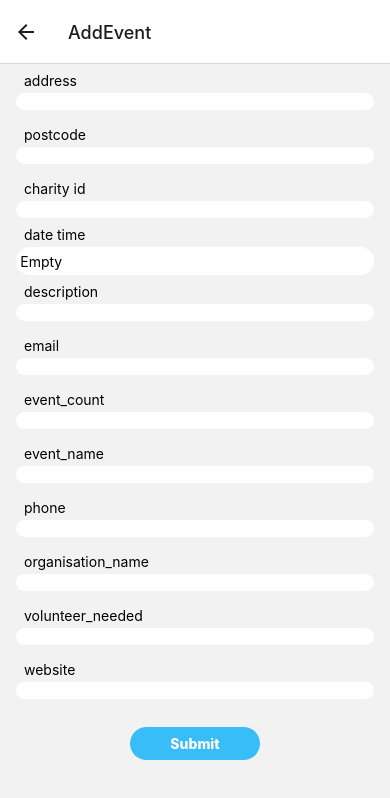
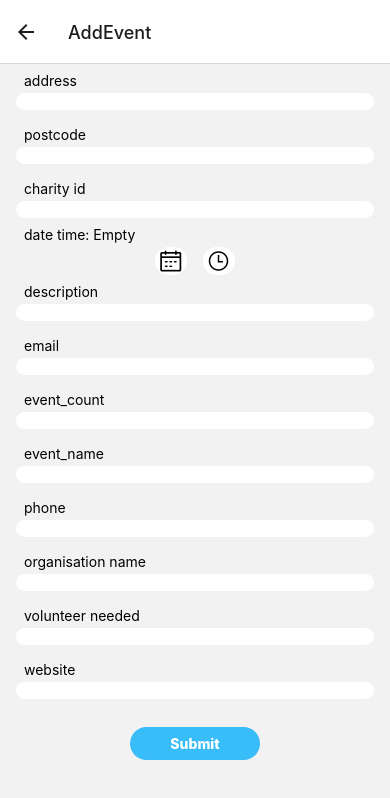
Before and after one commit to H3nry-T/NC-velp-final-project, a React Native app: screen /AddEvent in a window 390 px wide. Shown: the top 798 px of the page. Built offline with nearby package versions, Linux system fonts and the light colour scheme; no server answers.

Commit message:
refactored into own section

```diff
--- /dev/null
+++ b/components/FormDateTimePicker.jsx
@@ -0,0 +1,59 @@
+import React, { useState } from "react";
+import { Text, TouchableOpacity, View } from "react-native";
+import DateTimePicker from "@react-native-community/datetimepicker";
+import { DateTimePickerAndroid } from "@react-native-community/datetimepicker";
+//icons
+import { Ionicons } from "@expo/vector-icons";
+import { AntDesign } from "@expo/vector-icons";
+
+export function FormDateTimePicker() {
+  const [date, setDate] = useState(new Date());
+  const [mode, setMode] = useState("date");
+  const [show, setShow] = useState(false);
+  const [text, setText] = useState("Empty");
+
+  const onChange = (event, selectedDate) => {
+    const currentDate = selectedDate || date;
+    setShow(Platform.OS === "ios");
+    setDate(currentDate);
+    let tempDate = new Date(currentDate);
+    // console.log(tempDate.toLocaleString());
+    setText(tempDate.toLocaleString("en-GB"));
+    //set to state parent state. the parent state will be pushed to the database soon
+  };
+  const showMode = (currentMode) => {
+    setShow(true);
+    setMode(currentMode);
+  };
+
+  return (
+    <>
+      <Text className="ml-6 mb-1">date time: {text}</Text>
+      <View className="flex-row flex-start justify-center w-full">
+        <TouchableOpacity
+          className="bg-white rounded-full w-1/12 mx-2 justify-center items-center"
+          onPress={() => {
+            showMode("date");
+          }}
+        >
+          <AntDesign name="calendar" size={24} color="black" />
+        </TouchableOpacity>
+        <TouchableOpacity
+          className="bg-white rounded-full w-1/12 mx-2 h-7 justify-center items-center"
+          onPress={() => {
+            showMode("time");
+          }}
+        >
+          <Ionicons name="time-outline" size={24} color="black" />
+        </TouchableOpacity>
+      </View>
+
+      {show &&
+        DateTimePickerAndroid.open({
+          mode: mode,
+          value: date,
+          onChange: onChange,
+        })}
+    </>
+  );
+}
--- a/screens/AddEventScreen.jsx
+++ b/screens/AddEventScreen.jsx
@@ -1,27 +1,13 @@
-import {
-  View,
-  Text,
-  TextInput,
-  ScrollView,
-  TouchableOpacity,
-  Touchable,
-} from "react-native";
-import React, { useEffect, useState } from "react";
+import { FormDateTimePicker } from "./../components/FormDateTimePicker";
+import { Text, ScrollView, TouchableOpacity } from "react-native";
+import React, { useState } from "react";
 import { createNewTestEvent } from "../firebase/create";
 import FormInputFieldGeneric from "../components/FormInputFieldGeneric";
-import DateTimePicker from "@react-native-community/datetimepicker";
-import { serverTimestamp, Timestamp } from "firebase/firestore";
+
 const AddEventScreen = () => {
-  //ALL
-  const [date, setDate] = useState(new Date());
-  const [mode, setMode] = useState("date");
-  const [show, setShow] = useState(false);
-  const [text, setText] = useState("Empty");
-
   //Temp data inside to test, prior to getting data from actual form
   const [formData, setFormData] = useState({
     address: "0 Nowhere Lane",
-    postcode: "SG01 0BB",
     charity_id: 520162,
     date_time: "31 January 2024 at 02:01:00 UTC",
     description: "Volunteers needed for vampiric blood bank drive",
@@ -30,22 +16,12 @@ const AddEventScreen = () => {
     event_name: "Feed our Benefactors",
     organisation_name: "13TH BEBINGTON (ST.BARNABAS) SCOUT GROUP",
     phone: "0151000000",
-    volunteers_needed: 8,
+    postcode: "SG01 0BB",
+    volunteers: [],
+    volunteer_needed: 9,
     website: "http://13thbeningtonscoutgroup.org.uk",
   });
 
-  const onChange = (event, selectedDate) => {
-    const currentDate = selectedDate || date;
-    setShow(Platform.OS === "ios");
-    setDate(currentDate);
-    let tempDate = new Date(currentDate);
-    // console.log(tempDate.toLocaleString());
-    setText(tempDate.toLocaleString("en-GB"));
-  };
-  const showMode = (currentMode) => {
-    setShow(true);
-    setMode(currentMode);
-  };
   // need to add a check to make sure fields are valid & disable button + clear fields
   function submitForm() {
     createNewTestEvent(formData);
@@ -53,37 +29,24 @@ const AddEventScreen = () => {
 
   return (
     <ScrollView className="flex-1">
-      <FormInputFieldGeneric label={"address"} />
-      <FormInputFieldGeneric label={"postcode"} />
-      <FormInputFieldGeneric label={"charity id"} />
-      <Text className="ml-6 mb-1">date time</Text>
-      <TouchableOpacity
-        className="bg-white rounded-full w-11/12 mx-auto h-7 justify-center pl-1"
-        onPress={() => {
-          showMode("datetime");
-        }}
-      >
-        <Text>{text}</Text>
-      </TouchableOpacity>
-      {show && (
-        <DateTimePicker
-          testID="dateTimePicker"
-          value={date}
-          mode={mode}
-          is24Hour={true}
-          display="default"
-          onChange={onChange}
-          onCancel={() => setShow(false)}
-        />
-      )}
-      <FormInputFieldGeneric label={"description"} />
-      <FormInputFieldGeneric label={"email"} />
-      <FormInputFieldGeneric label={"event_count"} />
-      <FormInputFieldGeneric label={"event_name"} />
-      <FormInputFieldGeneric label={"phone"} />
-      <FormInputFieldGeneric label={"organisation_name"} />
-      <FormInputFieldGeneric label={"volunteer_needed"} />
-      <FormInputFieldGeneric label={"website"} />
+      <FormInputFieldGeneric label={"address"} setFormData={setFormData} />
+      <FormInputFieldGeneric label={"postcode"} setFormData={setFormData} />
+      <FormInputFieldGeneric label={"charity id"} setFormData={setFormData} />
+      <FormDateTimePicker setFormData={setFormData} />
+      <FormInputFieldGeneric label={"description"} setFormData={setFormData} />
+      <FormInputFieldGeneric label={"email"} setFormData={setFormData} />
+      <FormInputFieldGeneric label={"event_count"} setFormData={setFormData} />
+      <FormInputFieldGeneric label={"event_name"} setFormData={setFormData} />
+      <FormInputFieldGeneric label={"phone"} setFormData={setFormData} />
+      <FormInputFieldGeneric
+        label={"organisation name"}
+        setFormData={setFormData}
+      />
+      <FormInputFieldGeneric
+        label={"volunteer needed"}
+        setFormData={setFormData}
+      />
+      <FormInputFieldGeneric label={"website"} setFormData={setFormData} />
       <TouchableOpacity
         className="self-center p-2 rounded-full bg-sky-400 w-1/3 m-5"
         onPress={() => submitForm()}
```
